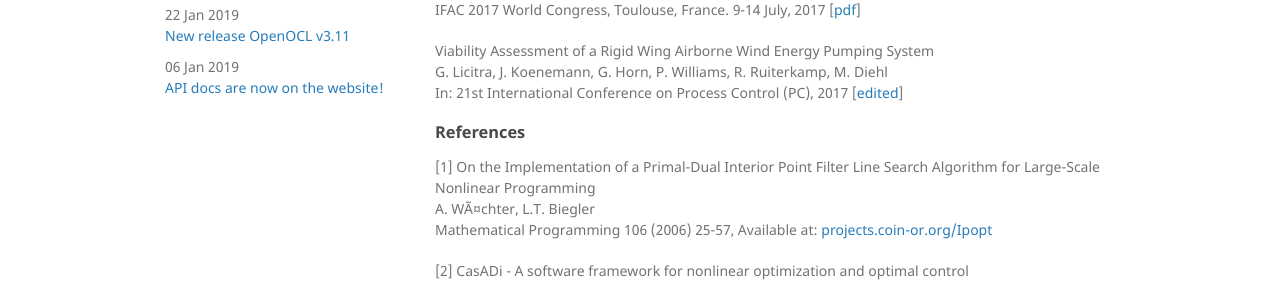
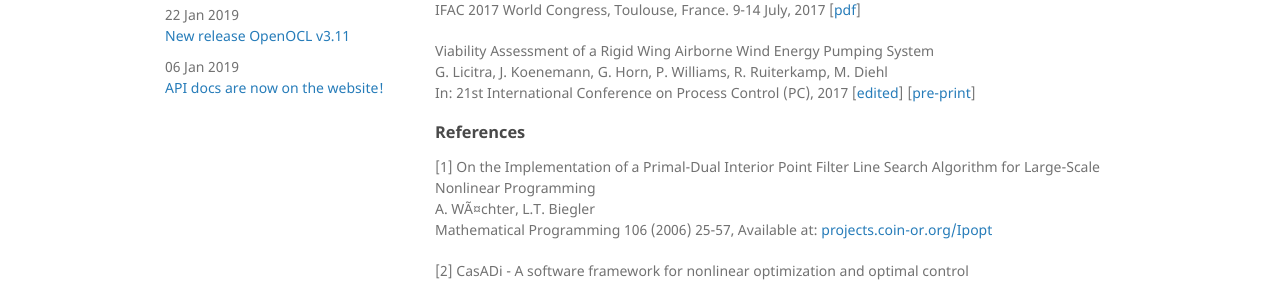
Before and after one commit to OpenOCL/openocl.github.io, a Jekyll site: the page built from index.md, in a window 1280 px wide and 900 px high, scrolled down 1004 px. Shown: the part 334-616 px from the top of the window. Built offline with Jekyll 4.4.1, drawn with Linux system fonts in a browser that asks for light colours; our own code applies the rules of GitHub Pages for plain Markdown files.

Commit message:
Update index.md

```diff
--- a/index.md
+++ b/index.md
@@ -50,7 +50,7 @@
 
 Viability Assessment of a Rigid Wing Airborne Wind Energy Pumping System
 G. Licitra, J. Koenemann, G. Horn, P. Williams, R. Ruiterkamp, M. Diehl
-In: 21st International Conference on Process Control (PC), 2017 [[edited](https://ieeexplore.ieee.org/document/7976256)]
+In: 21st International Conference on Process Control (PC), 2017 [[edited](https://ieeexplore.ieee.org/document/7976256)] [[pre-print](/assets/posts/Main_PC17.pdf)]
 
 ### References
 
```
